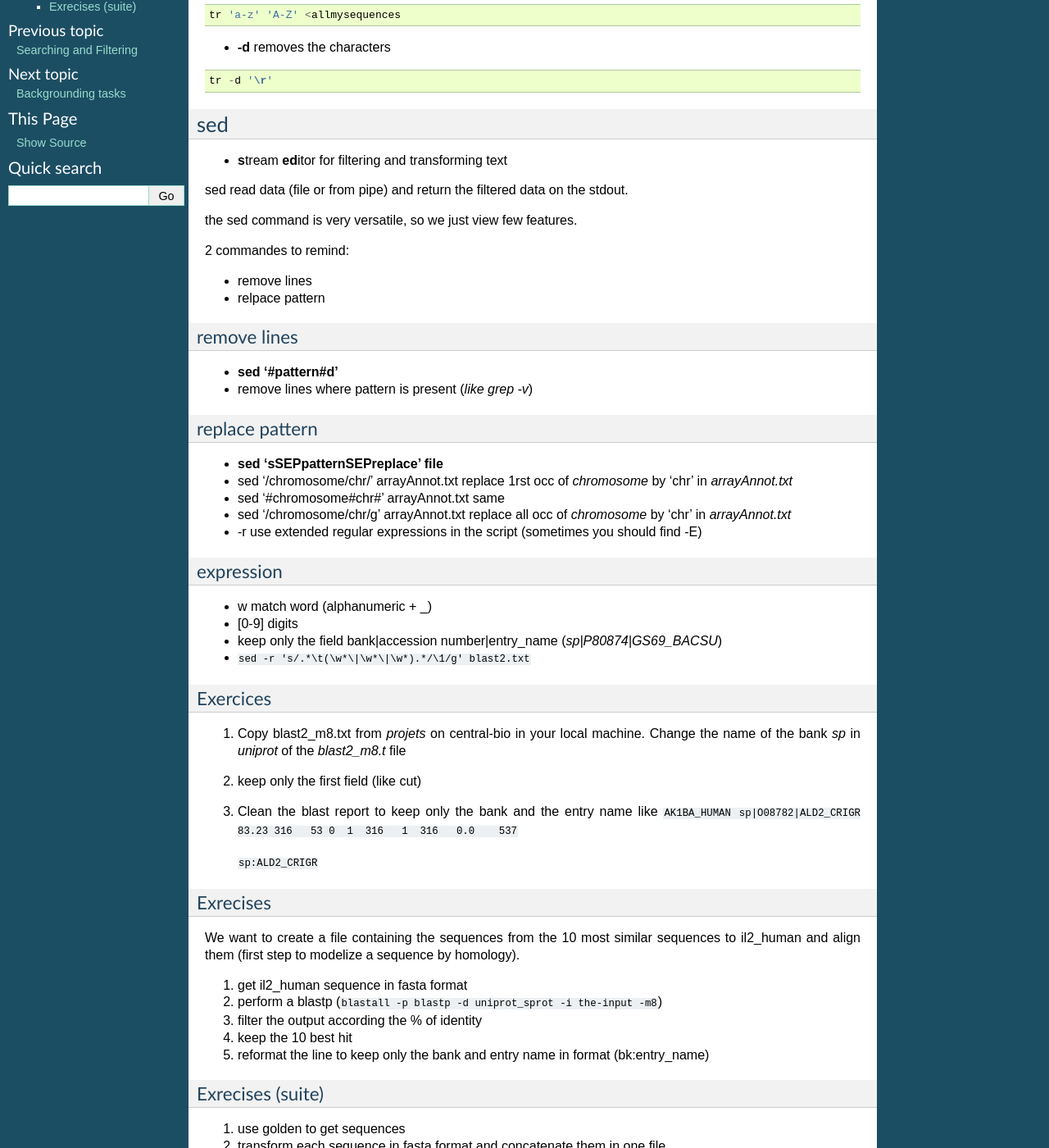
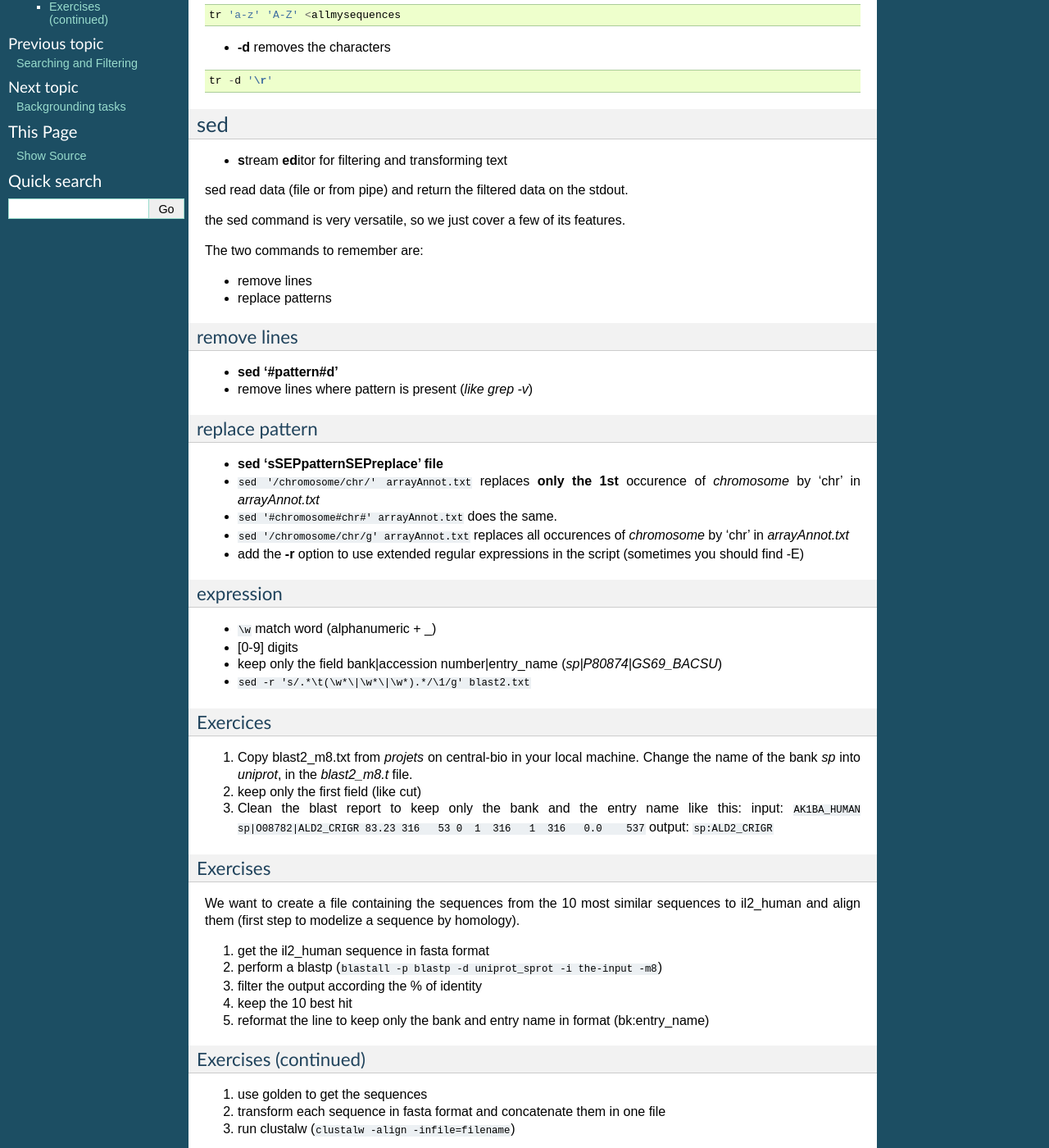
Before and after one commit to C3BI-pasteur-fr/unix-training, a Sphinx documentation site: the page built from unix-II/source/Replace.rst, in a window 1280 px wide and 1400 px high, scrolled down 202 px. Shown: the whole window at 82% size. Built offline with Sphinx 7.4.7, drawn with Linux system fonts in a browser that asks for light colours; formulas are drawn with MathJax 3; some of the changed text lies outside the part shown.

Commit message:
correct typos in the Replace chapter.

```diff
--- a/unix-II/source/Replace.rst
+++ b/unix-II/source/Replace.rst
@@ -29,12 +29,12 @@ sed
 
 sed read data (file or from pipe) and return the filtered data on the stdout.
 
-the sed command is very versatile, so we just view few features.
+the sed command is very versatile, so we just cover a few of its features.
 
-2 commandes to remind:
+The two commands to remember are:
 
 * remove lines
-* relpace pattern
+* replace patterns
 
 remove lines
 ------------
@@ -46,19 +46,19 @@ replace pattern
 ---------------
 
 * **sed 'sSEPpatternSEPreplace' file**
-* sed '/chromosome/chr/' arrayAnnot.txt
-  replace 1rst occ of *chromosome* by 'chr' in *arrayAnnot.txt*
-* sed '#chromosome#chr#' arrayAnnot.txt
-  same
-* sed '/chromosome/chr/g' arrayAnnot.txt
-  replace all occ of *chromosome* by 'chr' in *arrayAnnot.txt*
-* -r use extended regular expressions in the script
+* ``sed '/chromosome/chr/' arrayAnnot.txt``
+  replaces **only the 1st** occurence of *chromosome* by 'chr' in *arrayAnnot.txt*
+* ``sed '#chromosome#chr#' arrayAnnot.txt``
+  does the same.
+* ``sed '/chromosome/chr/g' arrayAnnot.txt``
+  replaces all occurences of *chromosome* by 'chr' in *arrayAnnot.txt*
+* add the **-r** option to use extended regular expressions in the script
   (sometimes you should find -E)
 
 expression
 ----------
 
-* \w  match word (alphanumeric + _)
+* ``\w``  match word (alphanumeric + _)
 * [0-9] digits
 
 
@@ -70,20 +70,21 @@ Exercices
 ---------
 
 #. Copy blast2_m8.txt from *projets* on central-bio in your local machine.
-   Change the name of the bank *sp* in *uniprot* of the *blast2_m8.t* file
+   Change the name of the bank *sp* into *uniprot*, in the *blast2_m8.t* file.
 #. keep only the first field (like cut)
-#. Clean the blast report to keep only the bank and the entry name like
+#. Clean the blast report to keep only the bank and the entry name like this:
+   input:
    ``AK1BA_HUMAN sp|O08782|ALD2_CRIGR 83.23 316   53 0  1  316   1  316   0.0    537``
-
+   output:
    ``sp:ALD2_CRIGR``
 
-Exrecises
+Exercises
 ---------
 
 We want to create a file containing the sequences from the 10 most similar sequences to il2_human
 and align them (first step to modelize a sequence by homology).
 
-#. get il2_human sequence in fasta format
+#. get the il2_human sequence in fasta format
 #. perform a blastp
    (``blastall -p blastp -d uniprot_sprot -i the-input -m8``)
 #. filter the output according the % of identity
@@ -91,9 +92,9 @@ and align them (first step to modelize a sequence by homology).
 #. reformat the line to keep only the bank and entry name in format (bk:entry_name)
 
 
-Exrecises (suite)
+Exercises (continued)
 -----------------
 
-#. use golden to get sequences
+#. use golden to get the sequences
 #. transform each sequence in fasta format and concatenate them in one file
 #. run clustalw (``clustalw -align -infile=filename``)
```
Also changed, not shown: other parts of unix-II/source/Replace.rst (+1 -1 lines).
